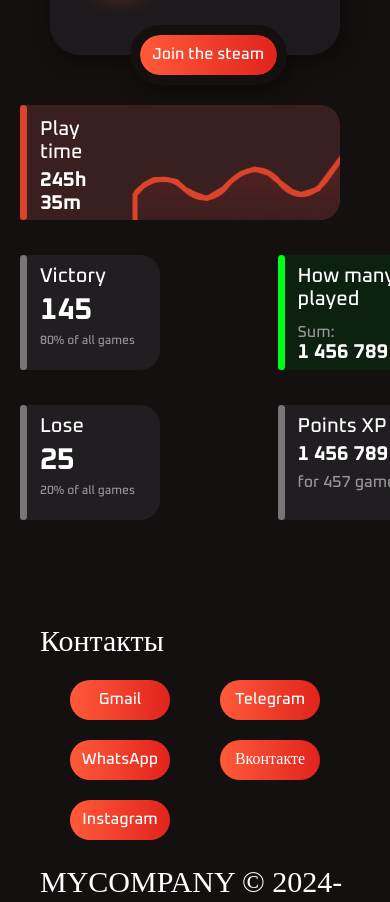
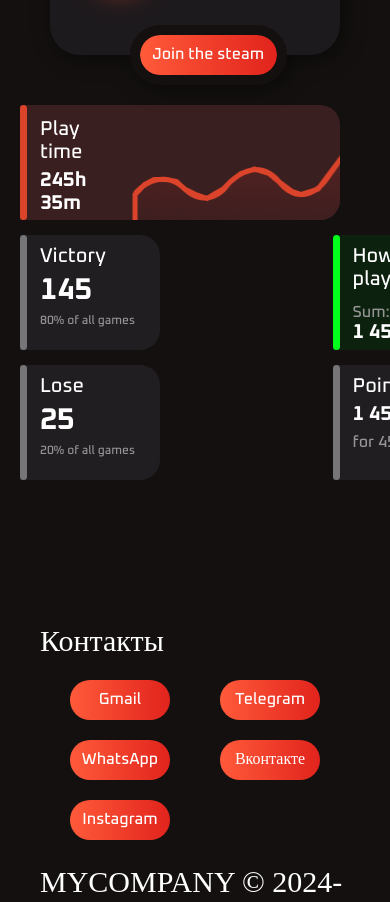
Before and after one commit to DendyLA/gameRun, a React (Vite) app: page / in a window 390 px wide. Shown: the part 2354-3256 px from the top of the page. Built offline with nearby package versions, Linux system fonts and the light colour scheme.

Commit message:
debugging v5

```diff
--- a/src/pages/doubleGame/gameDouble/GameDouble.scss
+++ b/src/pages/doubleGame/gameDouble/GameDouble.scss
@@ -745,6 +745,7 @@
             }
             &LastInfo{
                 width: 45px;
+                height: 45px;
                 padding: 12px;
                 &:nth-child(4){
                     padding: 12px 18px;
--- a/src/pages/home/statistic/Statistic.scss
+++ b/src/pages/home/statistic/Statistic.scss
@@ -306,7 +306,7 @@
         width: 280px;
         margin: 50px 0;
         height: 400px;
-        gap: 35px !important;
+        grid-column-gap: 5px !important;
         &__time{
             grid-area: 1 / 1 / 2 / 5;
             width: 320px;
@@ -320,9 +320,8 @@
         &__earn{
             grid-area: 2 / 3 / 3 / 3;
             width: 140px;
-            margin-left: 30px !important;
+            // margin-left: 30px !important;
             position: relative;
-            left: 50px;
             &Sum{
                 font-size: 20px;
             }
@@ -344,7 +343,7 @@
         &__exp{
             grid-area: 3 / 3 / 4 / 5;
             width: 140px;
-            margin-left: 80px !important;
+            // margin-left: 80px !important;
             position: relative;
             &Sum{
                 font-size: 20px;
--- a/src/pages/jackrunGame/Jackrun.scss
+++ b/src/pages/jackrunGame/Jackrun.scss
@@ -15,3 +15,14 @@
         gap:10px !important;
     }
 }
+
+@media (max-width: 480px) {
+    .jackrun{
+        &__users{
+            display: flex;
+            justify-content: flex-start;
+            flex-wrap: wrap;
+            gap:8px !important;
+        }
+    }
+}
--- a/src/pages/jackrunGame/gameJackrun/GameJackrun.scss
+++ b/src/pages/jackrunGame/gameJackrun/GameJackrun.scss
@@ -768,6 +768,9 @@
         }
         &__bid{
             width: 320px;
+            &Cost{
+                right: 30px;
+            }
             &Info{
                 width: 320px;
             }
```
